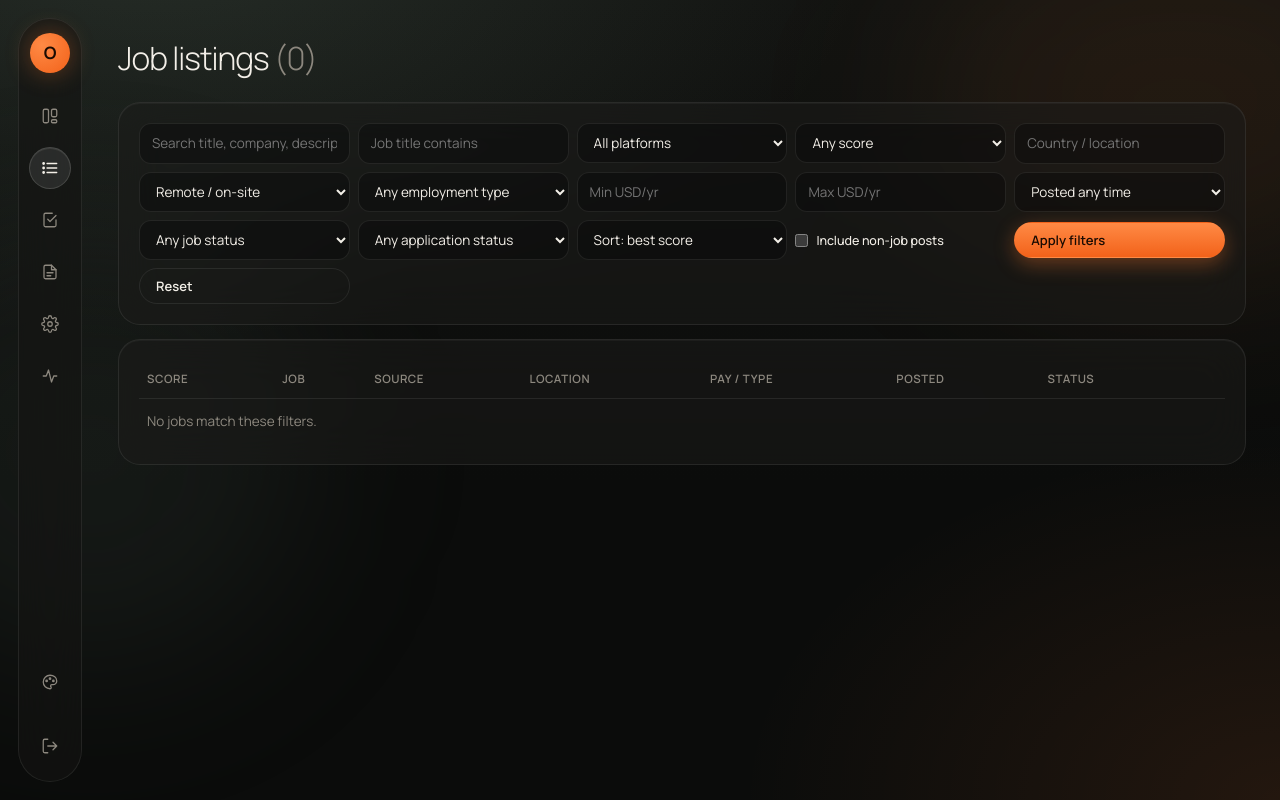
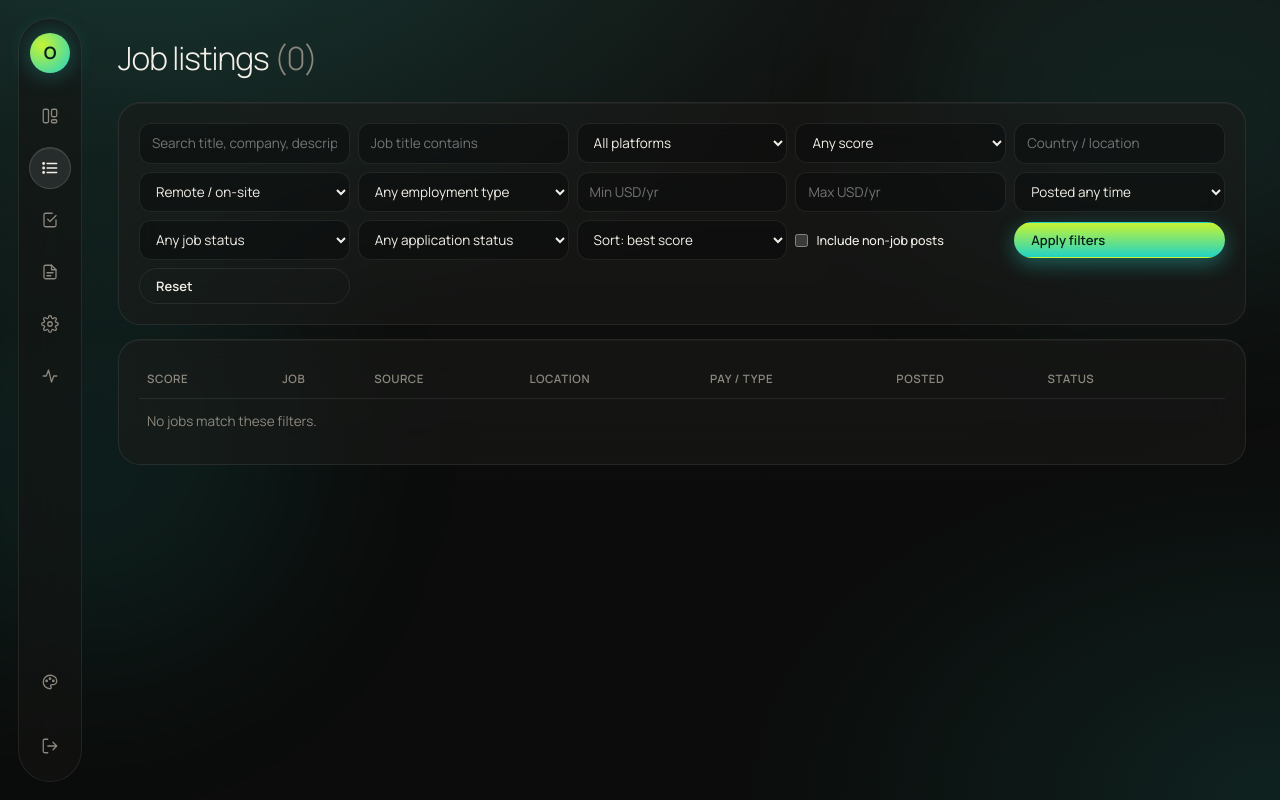
Before and after one commit to geek6489/ghl-job-hunter, a FastAPI app: page /jobs in a window 1280 px wide. Run offline with FastAPI, Linux system fonts and the light colour scheme; the visitor is signed in with stand-in values (Sample User, id 1).

Commit message:
Add turquoise and lime 'Lagoon' color scheme and make it the default
Co-Authored-By: Claude Opus 5.5 <noreply@anthropic.com>
Claude-Session: https://claude.ai/code/session_01KGoe6U84kB3Zeih9r1xyPC

```diff
--- a/app/web/static/style.css
+++ b/app/web/static/style.css
@@ -16,6 +16,7 @@
 :root[data-accent="glacier"]{--orange:#6cc7ff;--orange-2:#b5e3ff;--acc-a:#8ad4ff;--acc-b:#3fa9ec;--on-acc:#031726;--glow-1:rgba(108,199,255,.16)}
 :root[data-accent="rose"]{--orange:#ff6f91;--orange-2:#ffb1c3;--acc-a:#ff8aa6;--acc-b:#ec4f76;--on-acc:#26030c;--glow-1:rgba(255,111,145,.14)}
 :root[data-accent="lime"]{--orange:#c6f432;--orange-2:#e1fb8d;--acc-a:#d4fb5a;--acc-b:#a8d61c;--on-acc:#141c00;--glow-1:rgba(198,244,50,.12)}
+:root[data-accent="lagoon"]{--orange:#2ee6d6;--orange-2:#c6f432;--acc-a:#c6f432;--acc-b:#22d3c5;--on-acc:#03201d;--glow-1:rgba(46,230,214,.16);--auto:#c6f432;--other:#7cc4ff}
 :root[data-mode="light"]{
   color-scheme:light;--tint:0,0,0;
   --bg:#ecebe6;--bg-top:#f7f6f2;--ink:#1b1a17;--ink-2:#45423c;--muted:#7b776f;--faint:#b4b0a7;
@@ -25,6 +26,7 @@
   --orange:#e8611a;--orange-2:#c2500f;--acc-a:#f47a35;--acc-b:#de5612;--on-acc:#fff;
   --auto:#6a55d8;--other:#a87a1c;
   --ex:#1f8a55;--pot:#a87a1c;--low:#7b776f;--bad:#c93a2a}
+:root[data-mode="light"][data-accent="lagoon"]{--orange:#0e9c94;--orange-2:#4f7a00;--acc-a:#8cc21a;--acc-b:#10a89e;--on-acc:#fff;--glow-1:rgba(14,156,148,.2);--auto:#5f8a00;--other:#1f7fc4}
 :root[data-mode="light"][data-accent="sage"]{--orange:#2f8f6a;--orange-2:#1f6e50;--acc-a:#3aa07a;--acc-b:#277c5c;--on-acc:#fff;--glow-1:rgba(47,143,106,.22)}
 :root[data-mode="light"][data-accent="glacier"]{--orange:#1f7fc4;--orange-2:#155f94;--acc-a:#2b8fd6;--acc-b:#1a6eab;--on-acc:#fff;--glow-1:rgba(31,127,196,.18)}
 :root[data-mode="light"][data-accent="rose"]{--orange:#d43d63;--orange-2:#a92c4d;--acc-a:#e0527a;--acc-b:#c0345a;--on-acc:#fff;--glow-1:rgba(212,61,99,.16)}
--- a/app/web/templates/base.html
+++ b/app/web/templates/base.html
@@ -5,8 +5,8 @@
 <title>{% block title %}Opportunities{% endblock %}</title>
 <link rel="preconnect" href="https://fonts.googleapis.com"><link rel="preconnect" href="https://fonts.gstatic.com" crossorigin>
 <link href="https://fonts.googleapis.com/css2?family=Manrope:wght@300;400;500;600;700&family=JetBrains+Mono:wght@400;500&display=swap" rel="stylesheet">
-<link rel="stylesheet" href="/static/style.css?v=9">
-<script>try{var d=document.documentElement;d.dataset.mode=localStorage.getItem('opp-mode')||'dark';d.dataset.accent=localStorage.getItem('opp-accent')||'ember';}catch(e){}</script>
+<link rel="stylesheet" href="/static/style.css?v=10">
+<script>try{var d=document.documentElement;d.dataset.mode=localStorage.getItem('opp-mode')||'dark';d.dataset.accent=localStorage.getItem('opp-accent')||'lagoon';}catch(e){}</script>
 </head>
 <body>
 <div class="glow g1"></div><div class="glow g2"></div>
@@ -28,6 +28,7 @@
       <div class="modes"><button type="button" data-set-mode="dark">Dark</button><button type="button" data-set-mode="light">Light</button></div>
       <p>Color</p>
       <div class="swatches">
+        <button type="button" data-set-accent="lagoon" title="Lagoon (turquoise and lime)" style="--sw:#2ee6d6;background:linear-gradient(135deg,#2ee6d6 50%,#c6f432 50%)"></button>
         <button type="button" data-set-accent="ember" title="Ember" style="--sw:#ff7a2f"></button>
         <button type="button" data-set-accent="sage" title="Sage" style="--sw:#8fd3b0"></button>
         <button type="button" data-set-accent="glacier" title="Glacier" style="--sw:#6cc7ff"></button>
```
